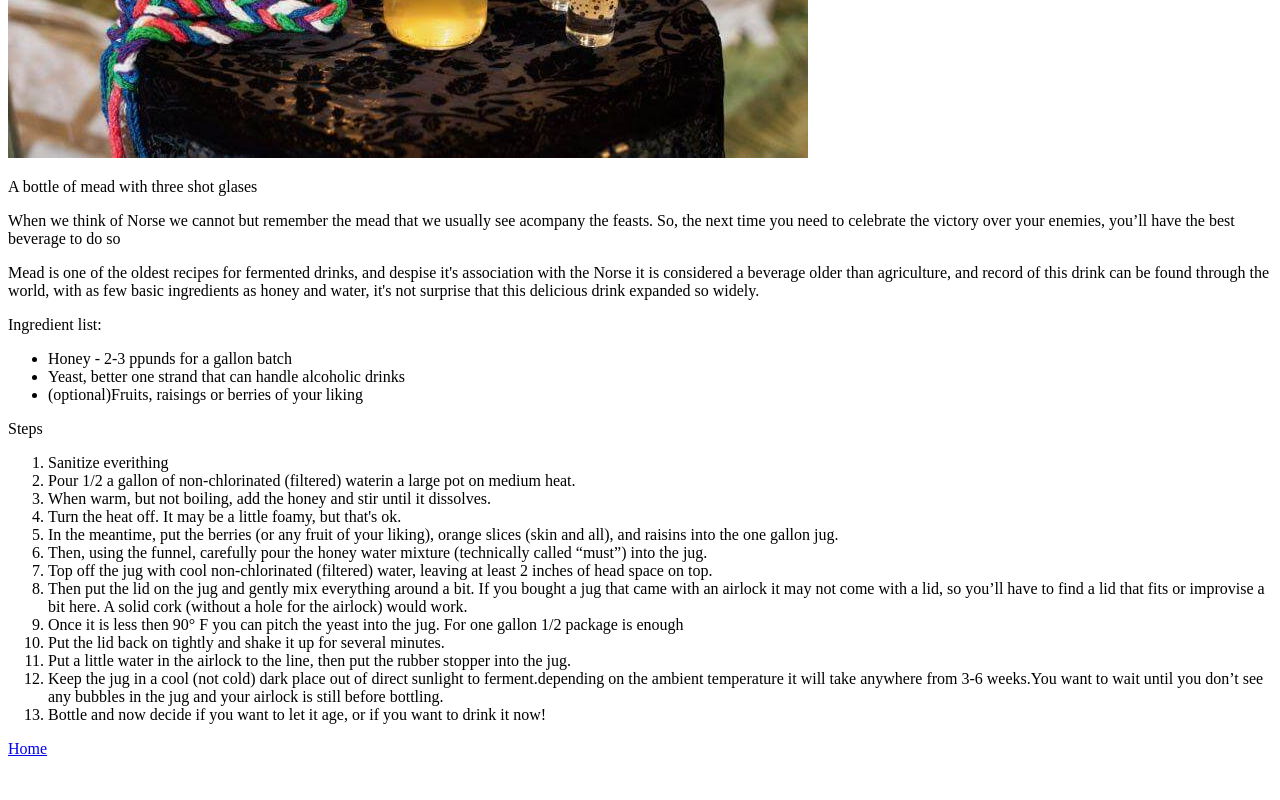
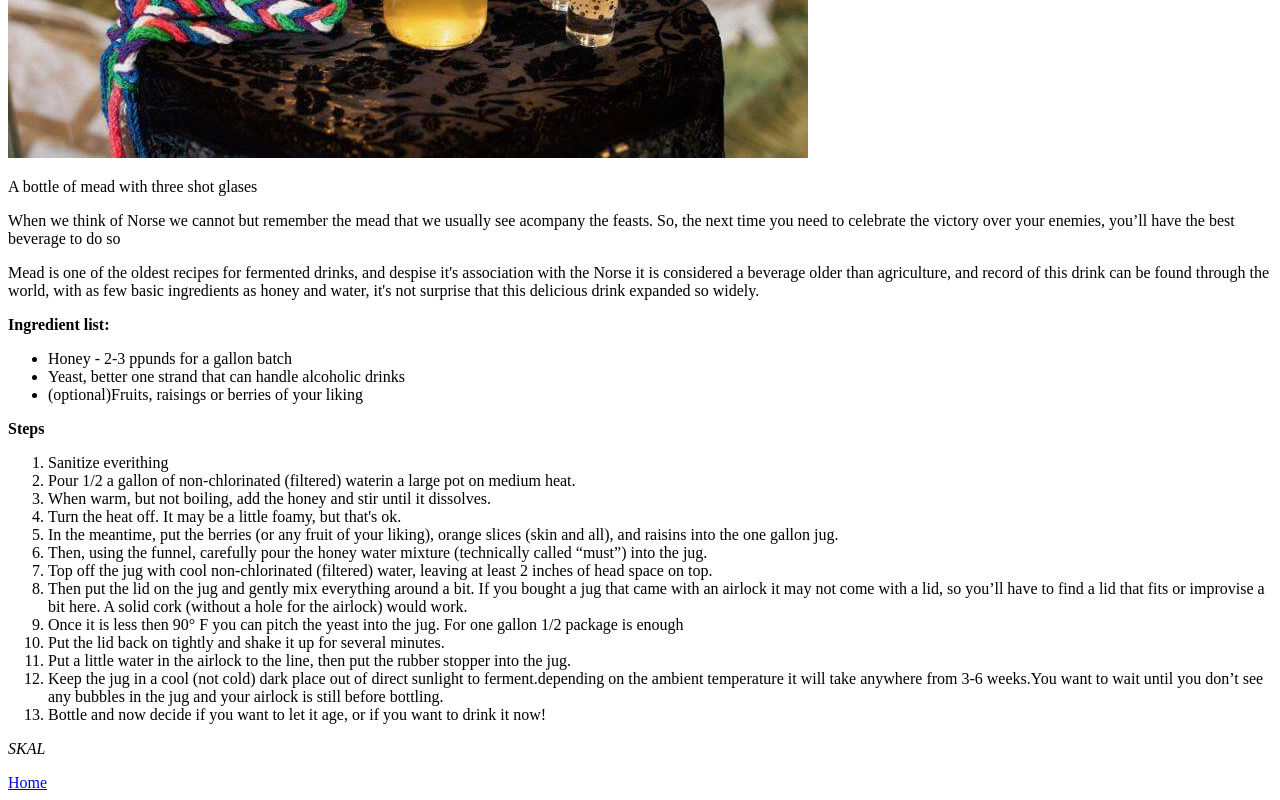
Before and after one commit to Learning-create/odin-recipes, a plain HTML site: page recipes/mead.html in a window 1280 px wide. Shown: the part 454-1254 px from the top of the page. Before the commit the page ends 1220 px from the top, so only its background shows below. Drawn offline with Linux system fonts and the light colour scheme.

Commit message:
Format mead.html

```diff
--- a/recipes/mead.html
+++ b/recipes/mead.html
@@ -14,7 +14,7 @@
     <p>When we think of Norse we cannot but remember the mead that we usually see acompany the feasts. So, the next time you need to celebrate the victory over your enemies, you’ll have the best beverage to do so</p>
     <p>Mead is one of the oldest recipes for fermented drinks, and despise it's association with the Norse it is considered a beverage older than agriculture, and record of this drink can be found through the world, with as few basic ingredients as honey and water, it's not surprise that this delicious drink expanded so widely.</p>
 
-    <p>Ingredient list:
+    <p><strong>Ingredient list:</strong>
         <ul>
             <li>Honey - 2-3 ppunds for a gallon batch</li>
             <li>Yeast, better one strand that can handle alcoholic drinks</li>
@@ -22,7 +22,7 @@
         </ul>
     </p>
 
-    <p>Steps
+    <p><strong>Steps</strong>
         <ol>
             <li>Sanitize everithing</li>
             <li>Pour 1/2 a gallon of non-chlorinated (filtered) waterin a large pot on medium heat.</li>
@@ -39,6 +39,7 @@
             <li>Bottle and now decide if you want to let it age, or if you want to drink it now!</li>
         </ol>
     </p>
+    <p><em>SKAL</em></p>
     <a href="../index.html">Home</a>
 
 </body>
```
